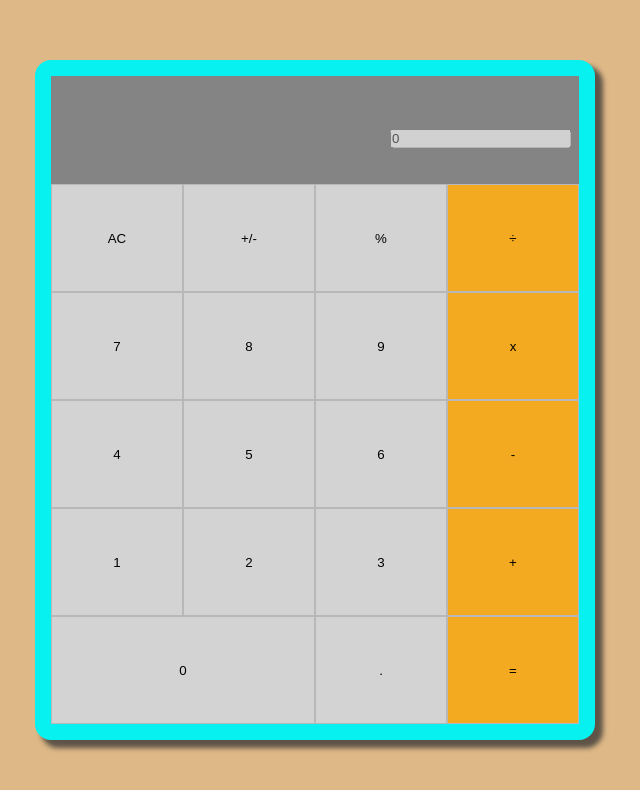
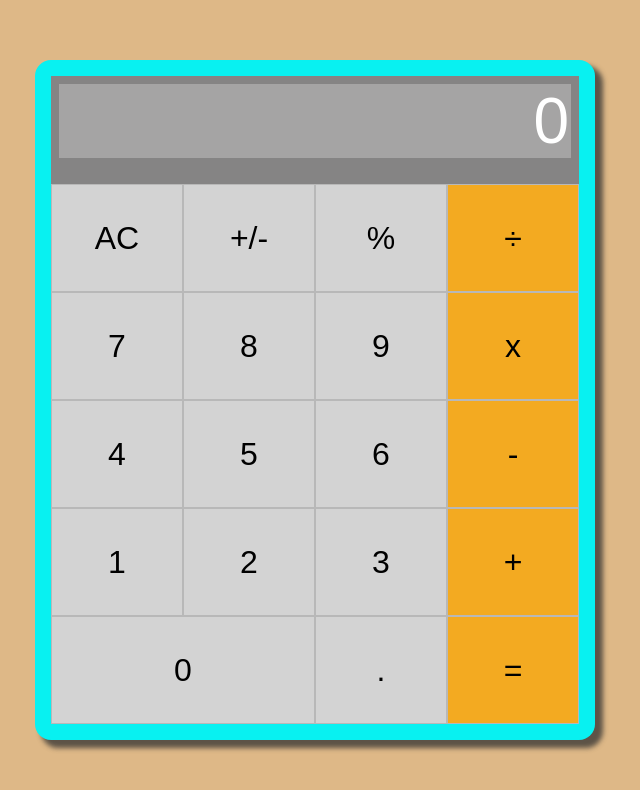
Before and after one commit to The-Normal-One1/math-calculator, a React (Create React App) app: page / in a window 1280 px wide. Shown: the top 790 px of the page, without its empty margins (325-965 px from the left). Built offline with nearby package versions, Linux system fonts and the light colour scheme.

Commit message:
Modify css for the project

```diff
--- a/src/App.css
+++ b/src/App.css
@@ -41,12 +41,24 @@ body {
   color: white;
 }
 
+.input {
+  grid-column: 1/ -1;
+  text-align: right;
+  font-size: 64px;
+  width: 100%;
+  padding-right: 2px;
+  color: white;
+  border: none;
+  overflow: hidden;
+}
+
 .btn {
   display: grid;
   place-content: center;
   background-color: lightgray;
   border: 1px solid rgb(184, 184, 184);
   cursor: pointer;
+  font-size: 32px;
 }
 
 .btn:hover {
```
